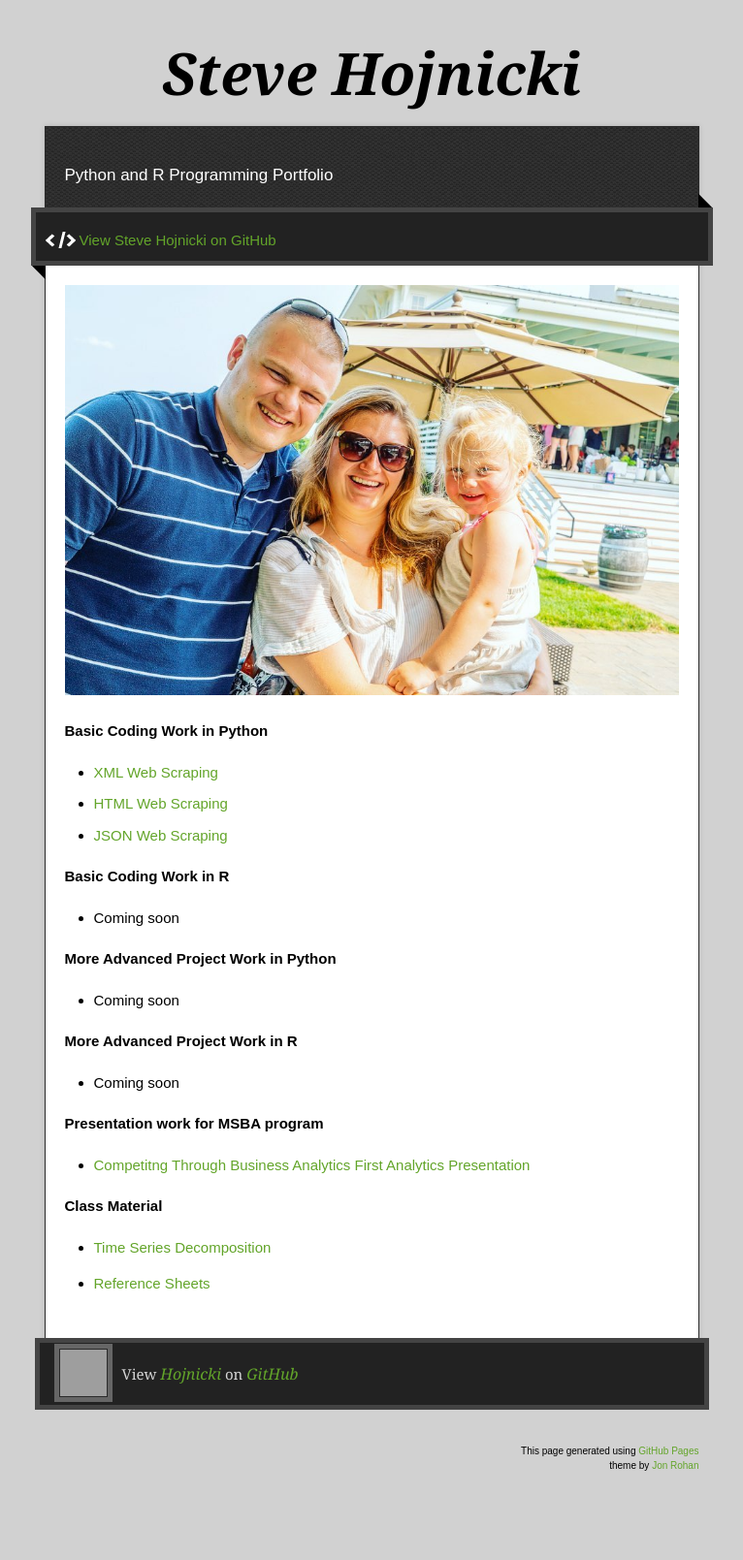
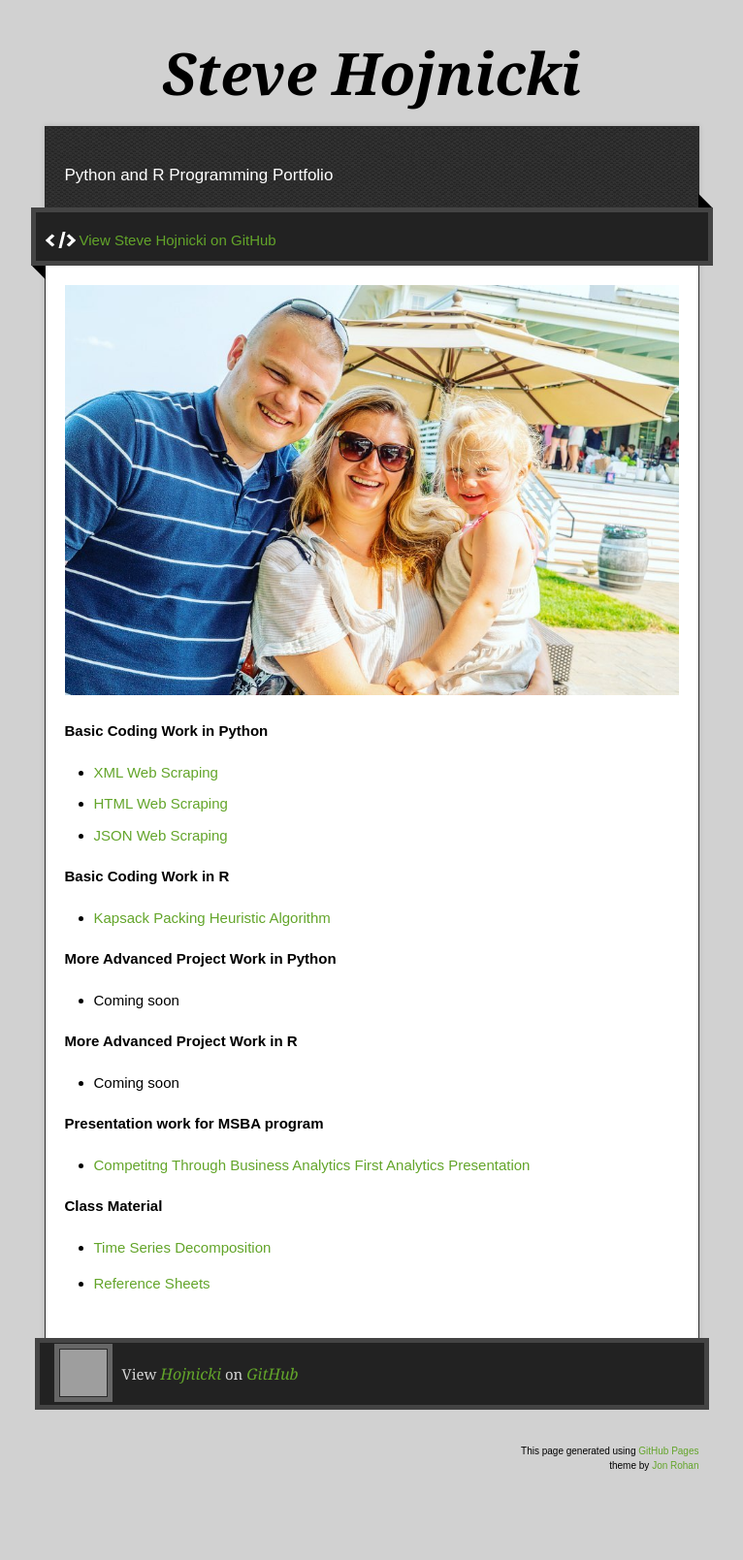
Before and after one commit to Hojnicki/hojnicki.github.io, a Jekyll site: the page built from index.md, in a window 1280 px wide. Shown: the whole page at 97% size, without its empty margins (257-1023 px from the left). Built offline with Jekyll 4.4.1, drawn with Linux system fonts in a browser that asks for light colours; our own code applies the rules of GitHub Pages for plain Markdown files; grey boxes are pictures that could not be loaded.

Commit message:
Update index.md

```diff
--- a/index.md
+++ b/index.md
@@ -11,7 +11,7 @@ description: Professional Portfolio: Python and R
 - [JSON Web Scraping](https://github.com/Hojnicki/basiccoding/blob/master/json_scrape.py)
 
 <b> Basic Coding Work in R </b>
-- Coming soon
+- [Kapsack Packing Heuristic Algorithm](https://github.com/Hojnicki/basiccoding/blob/master/knapsack.py)
 
 <b> More Advanced Project Work in Python </b>
 - Coming soon
```
